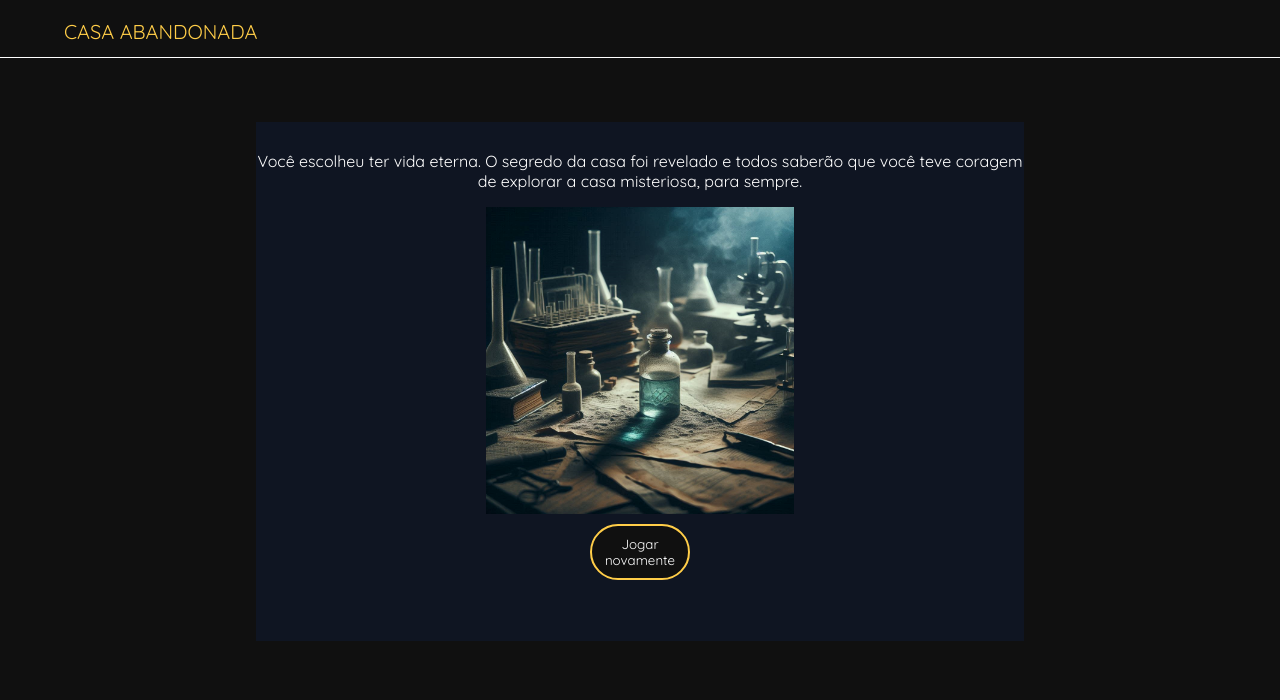
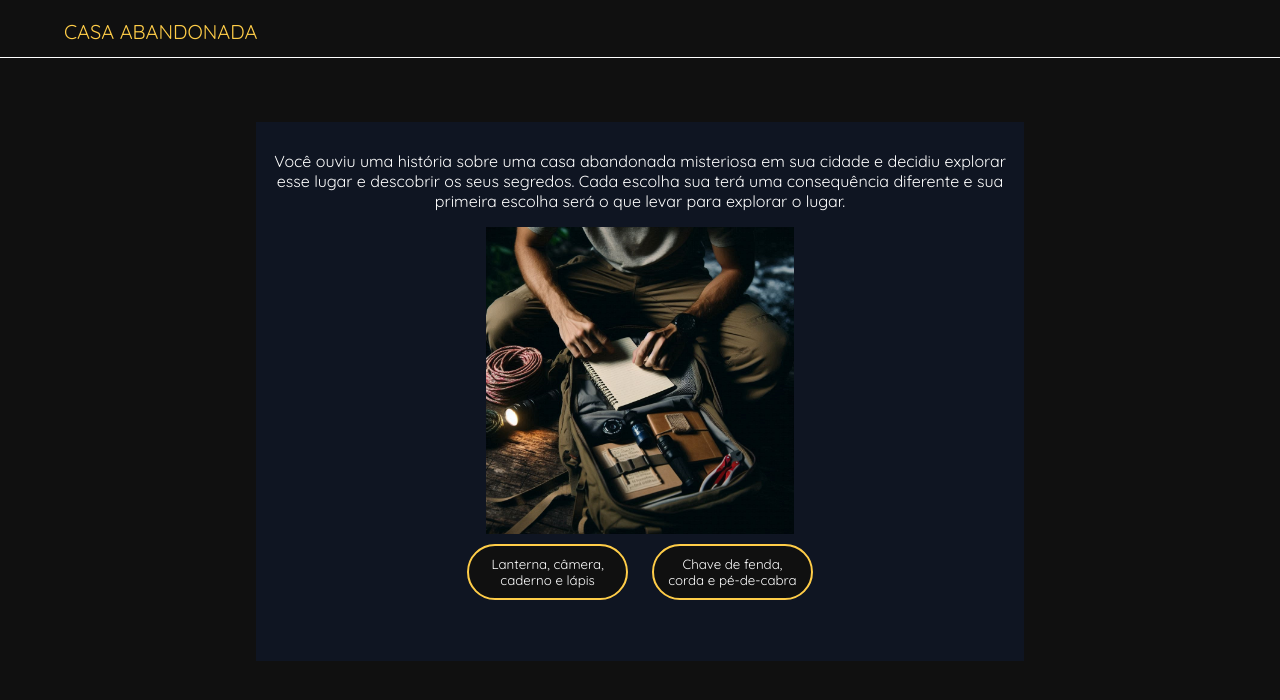
Before and after one commit to Jnn001/Casa-Abandonada, a plain HTML site: page index.html in a window 1280 px wide. Drawn offline with Linux system fonts and the light colour scheme; a web font is replaced by a local one.

Commit message:
Update index.html

```diff
--- a/index.html
+++ b/index.html
@@ -11,7 +11,7 @@
 
     <main>
         <!--passo 0-->
-        <div class="passo" id="passo-0">
+        <div class="passo ativo" id="passo-0">
             <p>Você ouviu uma história sobre uma casa abandonada misteriosa em sua cidade e decidiu explorar esse lugar e descobrir os seus segredos. Cada escolha sua terá uma consequência diferente e sua primeira escolha será o que levar para explorar o lugar.</p>
             <div class="parte-inferior">
                 <img src="imagem-mochila.png" alt="">
@@ -557,7 +557,7 @@ cômodo na esquerda e outra na direita. Onde você começará a explorar?</p>
 
                 </div>
             </div>
-        </div><!--passo 59--><div class="passo ativo" id="passo-59">
+        </div><!--passo 59--><div class="passo" id="passo-59">
             <p>Você escolheu ter vida eterna. O segredo da casa foi revelado e todos saberão que você teve coragem de explorar a casa misteriosa, para
  sempre.</p>
             <div class="parte-inferior">
```
